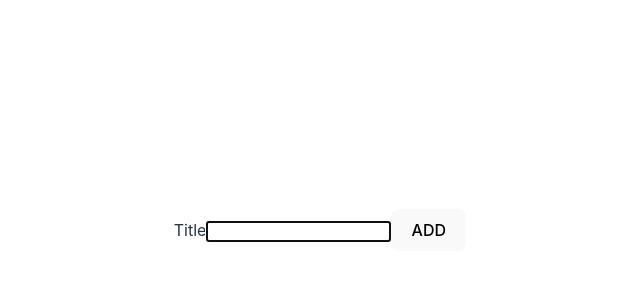
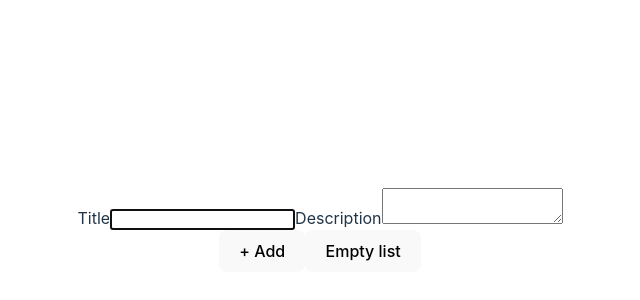
Before and after one commit to FredrikAndersson-MU24/react-ts-rewards-.app, a React (Vite) app: page / in a window 1280 px wide. Shown: the part 162-462 px from the top of the page, without its empty margins (320-960 px from the left). Built offline with nearby package versions, Linux system fonts and the light colour scheme.

Commit message:
Get add tasks to list to an early stage

```diff
--- a/src/App.tsx
+++ b/src/App.tsx
@@ -1,6 +1,9 @@
 import "./App.css";
 import InputField from "./Components/InputField";
 import Button from "./Components/Button";
+import List from "./Components/List";
+import ListItem from "./Components/ListItem";
+import TextArea from "./Components/TextArea";
 import { useEffect, useState } from "react";
 
 interface Task {
@@ -9,35 +12,92 @@ interface Task {
 }
 
 function App() {
-    const [text, setText] = useState<string>("");
-    const [input, setInput] = useState<string>("");
-    const [tasks, setTasks] = useState<Array<Task>>([]);
+    const [title, setTitle] = useState<string>("");
+    const [description, setDescription] = useState<string>("");
+    const [tasks, setTasks] = useState<Array<Task>>(
+        JSON.parse((localStorage.getItem("tasks") as string) || "[]")
+    );
     const id = tasks.length ? tasks[tasks.length - 1].id + 1 : 1;
+    const [showHide, setShowHide] = useState<boolean>(false);
 
-    const HandleClick = () => {
-        setText(input);
-    };
-
-    const AddTask = () => {
-        if (text.trim() !== "") {
-            setTasks((a) => [...a, { id: id, title: text }]);
+    const handleAddTask = () => {
+        if (description.trim() !== "") {
+            setTasks((a) => [
+                ...a,
+                {
+                    id: id,
+                    title: title.trim(),
+                    text: description.trim(),
+                    checked: false,
+                },
+            ]);
         }
     };
 
-    // useEffect(() => {}, [input]);
+    const handleCheckTask = (id: number) => {
+        const tempArray = tasks.map((item) =>
+            item.id === id ? { ...item, checked: !item.checked } : item
+        );
+        setTasks(tempArray);
+    };
+
+    const handleDeleteTask = (id: number) => {
+        const tempArray = tasks.filter((item) => Number(item.id) !== id);
+        setTasks(tempArray);
+    };
+
+    // Save to local storage
+    useEffect(() => {
+        if (tasks) {
+            localStorage.setItem("tasks", JSON.stringify(tasks));
+        }
+    }, [tasks]);
 
     return (
         <>
-            <InputField
-                type="text"
-                placeholder="ADD"
-                onchange={(e) => setInput(e.target.value)}
+            <form
+                className="input-card"
+                // style={showHide ? { display: "flex" } : { display: "none" }}
+                onSubmit={handleAddTask}
+            >
+                <InputField
+                    type="text"
+                    onchange={(e) => setTitle(e.target.value)}
+                />
+                <TextArea onchange={(e) => setDescription(e.target.value)} />
+                <div className="button-wrapper">
+                    <Button text="+ Add" type="submit" />
+                    <Button
+                        text="Empty list"
+                        onclick={(e) => {
+                            e.preventDefault(), setTasks([]);
+                        }}
+                    />
+                </div>
+            </form>
+            <List
+                li={tasks.map((item: any) => {
+                    return (
+                        <ListItem
+                            key={item.id}
+                            id={item.id}
+                            title={item.title}
+                            description={item.text}
+                            checked={item.checked}
+                            style={
+                                item.checked
+                                    ? {
+                                          textDecoration: "line-through",
+                                          color: "gray",
+                                      }
+                                    : undefined
+                            }
+                            onchange={() => handleCheckTask(item.id)}
+                            clickDelete={() => handleDeleteTask(item.id)}
+                        />
+                    );
+                })}
             />
-            <Button text="ADD" onclick={() => HandleClick()} />
-
-            <p>{input}</p>
-            <p>{text}</p>
-            {/* <p>{tasks}</p> */}
         </>
     );
 }
```
